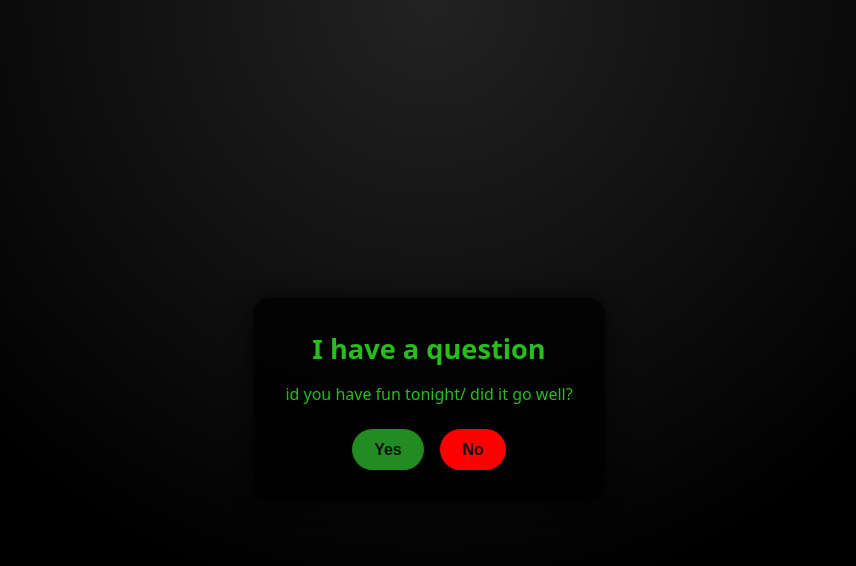
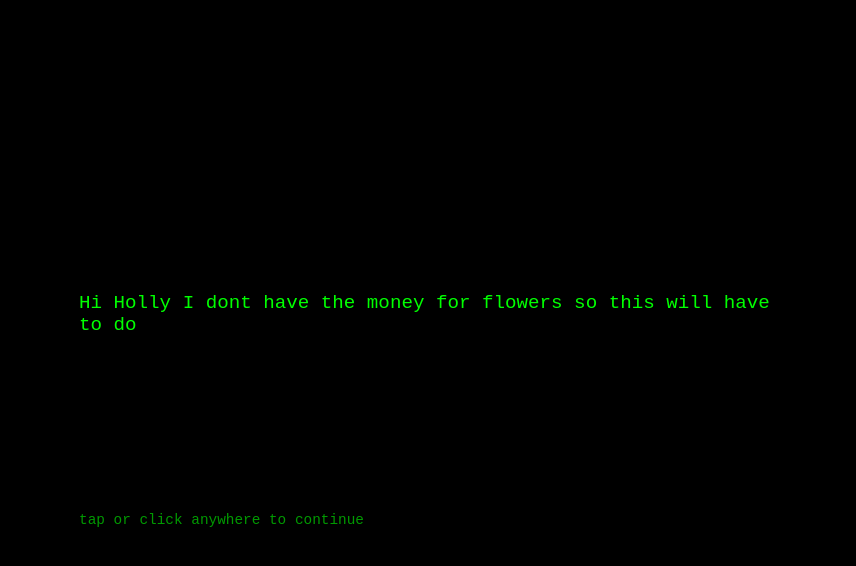
Before and after one commit to MassWheeler/Website, a plain HTML site: page index.html in a window 1280 px wide. Shown: the whole page, without its empty margins (211-1067 px from the left). Drawn offline with Linux system fonts and the light colour scheme.

Commit message:
Sorry.html

```diff
--- a/index.html
+++ b/index.html
@@ -1,193 +1,117 @@
 <!DOCTYPE html>
 <html lang="en">
 <head>
-    <meta charset="UTF-8"/>
-    <title>End of date</title>
-    <meta name="viewport"
-content="width=device-width,initial-scale=1.0"/>
+  <meta charset="UTF-8">
+  <title>Code Click Story</title>
+  <meta name="viewport" content="width=device-width, initial-scale=1.0">
+
   <style>
-    html, body{
-        margin:auto;
-        padding:0;
-        height: 100%;
-        background: #000;
-        color: #27bd1c;
-        font-family: system-ui, -apple-system, BlinkMacSystemFont, 'Segoe UI', sans-serif;
-        overflow: hidden;
+    body {
+      background: black;
+      color: #00ff00;
+      font-family: 'Courier New', monospace;
+      display: flex;
+      justify-content: center;
+      align-items: center;
+      height: 100vh;
+      margin: 0;
+      cursor: pointer;
     }
 
-    #locked {
-        position: fixed;
-        background: #000;
-        color: #27bd1c;
-        display: flex;
-        align-items: center;
-        justify-content: center;
-        flex-direction: column;
-        text-align: center;
-        font-size: 1.1rem;
-        animation: fadein 1s ease-in-out;
+    #container {
+      width: 90%;
+      max-width: 700px;
     }
 
-    #content {
-        display: none;
-        height: 100%;
-        flex-direction: column;
-        justify-content: center;
-        align-items: center;
-        text-align: center;
-        background: radial-gradient(circle at top, #222 0, #000 60%);
-        opacity: 0;
-        animation: fadeIn 1.5s ease-in-out forwards;
-        animation-delay: 0.5s;
+    pre {
+      font-size: 1.2rem;
+      min-height: 200px;
+      white-space: pre-wrap;
     }
 
-    #locked-label {
-        font-weight: 600;
-        letter-spacing: 0.05em;
-    }
-
-    #countdown{
-        font-size: 1.6rem;
-    }
-
-    .question-card {
-        background: rgba(0, 0, 0, 0.8);
-        padding: 2rem;
-        border-radius: 1rem;
-        max-width: 90%;
-        box-shadow: 0 0 20px rgba(0, 0, 0, 0.7);
-    }
-    h1 {
-        margin-top: 0;
-        margin-bottom: 1rem;
-        font-size: 1.7rem;
-    }
-
-    .buttons {
-        margin-top: 1.5rem;
-        display: flex;
-        gap: 1rem;
-        justify-content: center;
-
-    }
-
-
-    button {
-        cursor: pointer;
-        padding: 0.7rem 1.4rem;
-        border-radius: 999px;
-        border: none;
-        font-size: 1rem;
-        font-weight: 600;
-        background: #f5f5f5;
-        color: #111;
-        transition: transform 0.1s ease, opacity 0.1s ease;
-
-
-        }
-
-        button:hover {transform: translateY(-1px);opacity: 0.9;}
-        countdown:active {transform: translateY(1px) scale(0.98);}
-
-        #yesbtn {background: forestgreen;}
-        #nobtn {background: red}
-
-        @keyframes fadeIn {
-            from {opacity: 0;}
-            to { opacity: 1;}
-
+    .hint {
+      margin-top: 20px;
+      opacity: 0.6;
+      font-size: 0.9rem;
     }
   </style>
 </head>
 <body>
-    <div id = "locked">
-        <div id = "locked-label">Locked - time remaining</div>
-        <div id="countdown">calculating...</div>
-        <div id="locked-label">12 hours until our date! I wonder whats behind this</div>
+  <div id="container">
+    <pre id="text"></pre>
+    <div class="hint">tap or click anywhere to continue</div>
   </div>
 
-    <div id="content">
-        <div class="question-card">
-            <h1>I have a question</h1>
-            <p>id you have fun tonight/ did it go well?</p>
-            <div class="buttons">
-                <button id="yesbtn">Yes</button>
-                <button id="nobtn">No</button>
-            </div>
-            <div id="status"></div>
-        </div>
-    </div>
   <script>
-        var unlockTime = new Date(2025,10,13,19,0,0);
-        var lockedDiv = document.getElementById('locked');
-        var contentDiv = document.getElementById('content');
-        var statusDiv = document.getElementById('status');
-        var yesbtn = document.getElementById('yesbtn');
-        var nobtn = document.getElementById('nobtn');
-        var countdownE1 = document.getElementById('countdown')
+    // ✏️ EASY TO EDIT TEXT
+    const segments = [
+      "Hi Holly I dont have the money for flowers so this will have to do",
+      "I made this kinda quick so it might be shit",
+      "But I wanted to apologise ASAP",
+      "I have done a LOT of thinking recently and nearly said this last night I have the same self destructive aspects that you have I did not notice them properly and thought it was just me overthinking Hence me not saying anything yesterday",
+      "I am not as put together as you seem to think - I am the same as you in more ways than I can even explain. I am being self destructive just like you. Today took that and told me to lock the fuck in",
+      "I cannot fumble you.",
+      "I spent like 10 minutes changing the code to let that sink in with the fullstop - just needed the appreciation there",
+      "FUCK SHIT FUCK I WROTE OUT A PARAGRAPH AND USED A SPEECH MARK WHICH FUCKED UP EVERYTHING FUCK SHIT FUCK",
+      "In a nutshell. My life has been better since you came into it and you have made every day better than the last. I have not been the man you fell for. I have been a little fucking bastard haha so imma lock in to stop the being bothered (can we put that in speech marks because I cannot use them)",
+      "I mean what I have said to you and will show it in more ways than I am now",
+      "Not in a lovebombing way either (I also do wanna come tomorrow I was being petty)",
+      "ok back to finishing the advent calendar",
+      "<3"
 
-        function pad2(value) {
-            return (value<10 ? "0" : "")+ value
+
+    ];
+
+    const textEl = document.getElementById("text");
+    const hintEl = document.querySelector(".hint");
+
+    let segmentIndex = 0;
+    let charIndex = 0;
+    let isTyping = true;
+
+    const typingSpeed = 16; // milliseconds per character
+
+    function typeText() {
+      if (!isTyping) return;
+
+      const current = segments[segmentIndex];
+
+      if (charIndex < current.length) {
+        textEl.textContent += current.charAt(charIndex);
+        charIndex++;
+        setTimeout(typeText, typingSpeed);
+      } else {
+        isTyping = false; // done typing this segment
+      }
     }
 
-        function formatTimePart(value) {
-            return
-        value.toString(),padStart(2, '0');
-        }
+    // start first text
+    textEl.textContent = "";
+    typeText();
 
-        function updateCountdown() {
-            const now = new Date();
-            const diffMs = unlockTime - now;
-
-            if (diffMs <=0){
-                lockedDiv.style.display='none'
-                contentDiv.style.display = 'flex'
-                clearInterval(timer);
+    document.body.addEventListener("click", () => {
+      // If still typing, finish instantly
+      if (isTyping) {
+        textEl.textContent = segments[segmentIndex];
+        isTyping = false;
         return;
       }
 
-            const totalSeconds = Math.floor(diffMs / 1000);
-            const days = Math.floor(totalSeconds/(24*60*60));
-            const hours = Math.floor((totalSeconds % (24*60*60))/(60*60));
-            const minutes = Math.floor((totalSeconds % (60*60))/60);
-            const seconds = totalSeconds % 60;
-                var text = '';
-                if (days > 0) {
-                    text+= days + "d ";}
-                text+= pad2(hours) + "h " + pad2(minutes)+ "m " + pad2(seconds)+"s ";
+      // Move to next segment
+      segmentIndex++;
 
-                    countdownE1.textContent = text;
-
+      if (segmentIndex >= segments.length) {
+        textEl.textContent = ">> END";
+        hintEl.style.display = "none";
+        return;
       }
 
-        const timer = setInterval(updateCountdown, 1000);
-        updateCountdown();
-
-        function checkUnblock() {
-            const now = new Date();
-            if (now >= unlockTime) {
-                lockedDiv.style.display = 'none'
-                contentDiv.style.display = 'flex';
-                clearInterval(intervalID);
-            }
-        }
-
-        const intervalID = setInterval(checkUnblock, 1000);
-        checkUnblock();
-
-        yesbtn.addEventListener('click',()=> {
-            statusDiv.textContent = "Do you want to be exclusive with me? Say yes or no";
-
+      // Reset for next typing
+      textEl.textContent = "";
+      charIndex = 0;
+      isTyping = true;
+      typeText();
     });
-
-        nobtn.addEventListener('click', () => {
-            window.close();
-            setTimeout(() => {window.location.href = "about:blank";}, 300);
-
-        })
-
   </script>
 </body>
-
 </html>
```
Lines whose indentation alone changed are shown as unchanged.
